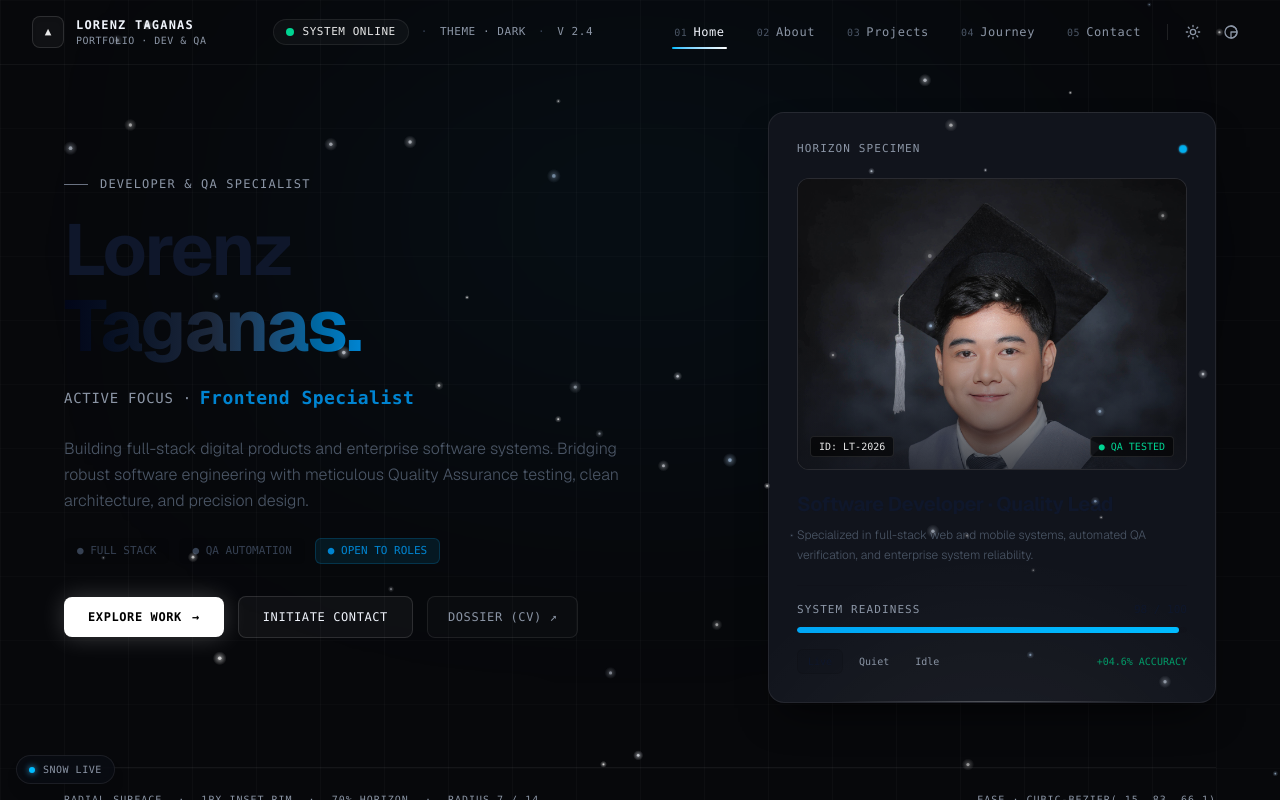
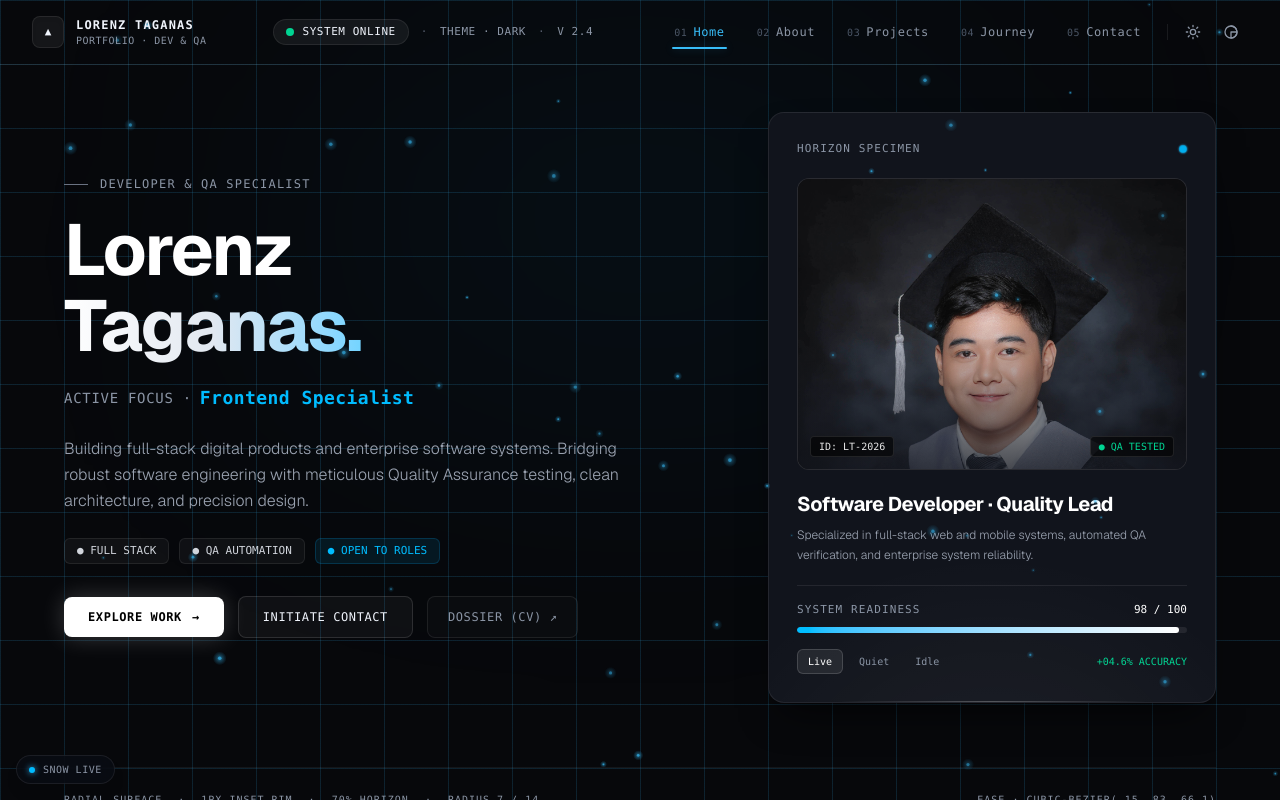
Before and after one commit to LorenzTaganas/Portfolio, a Next.js app: page / in a window 1280 px wide. Shown: the top 800 px of the page. Built offline with nearby package versions, Linux system fonts and the light colour scheme.

Commit message:
feat: add project guidance documentation, enhance global styles, and improve component accessibility

```diff
--- a/app/globals.css
+++ b/app/globals.css
@@ -1,4 +1,7 @@
 @import "tailwindcss";
+
+@custom-variant dark (&:where(html:not(.light), html:not(.light) *));
+@custom-variant light (&:where(html.light, html.light *));
 
 /* ==========================================================================
    LUMEN EDGE DESIGN SYSTEM TOKENS & UTILITIES
@@ -24,12 +27,15 @@
 
   --horizon-glow: rgba(255, 255, 255, 0.35);
   --radial-light: rgba(255, 255, 255, 0.06);
+  --grid-line: rgba(56, 189, 248, 0.08);
 
   /* Functional Accent (Default: Luminous Cyan / Ice Blue) */
   --accent-primary: #38bdf8;
   --accent-secondary: #0284c7;
   --accent-glow: rgba(56, 189, 248, 0.25);
   --accent-text: #07080b;
+  --action-bg: #f0f4fc;
+  --action-text: #07080b;
 
   --border-color: var(--rim-hairline);
   --shadow-color: rgba(0, 0, 0, 0.6);
@@ -53,11 +59,14 @@ html.light {
 
   --horizon-glow: rgba(15, 23, 42, 0.15);
   --radial-light: rgba(15, 23, 42, 0.03);
+  --grid-line: rgba(2, 132, 199, 0.1);
 
   --accent-primary: #0284c7;
   --accent-secondary: #0369a1;
   --accent-glow: rgba(2, 132, 199, 0.18);
   --accent-text: #ffffff;
+  --action-bg: #0f172a;
+  --action-text: #ffffff;
 
   --border-color: var(--rim-hairline);
   --shadow-color: rgba(15, 23, 42, 0.08);
@@ -68,36 +77,50 @@ html.accent-green {
   --accent-primary: #10b981;
   --accent-secondary: #059669;
   --accent-glow: rgba(16, 185, 129, 0.28);
+  --grid-line: rgba(16, 185, 129, 0.1);
 }
 html.accent-white {
   --accent-primary: #f8fafc;
   --accent-secondary: #cbd5e1;
   --accent-glow: rgba(255, 255, 255, 0.3);
+  --grid-line: rgba(248, 250, 252, 0.1);
+}
+
+html.light.accent-white {
+  --accent-primary: #0f172a;
+  --accent-secondary: #334155;
+  --accent-glow: rgba(15, 23, 42, 0.2);
+  --grid-line: rgba(15, 23, 42, 0.1);
 }
 html.accent-blue {
   --accent-primary: #38bdf8;
   --accent-secondary: #0284c7;
   --accent-glow: rgba(56, 189, 248, 0.25);
+  --grid-line: rgba(56, 189, 248, 0.08);
 }
 html.accent-red {
   --accent-primary: #f43f5e;
   --accent-secondary: #e11d48;
   --accent-glow: rgba(244, 63, 94, 0.25);
+  --grid-line: rgba(244, 63, 94, 0.1);
 }
 html.accent-orange {
   --accent-primary: #f97316;
   --accent-secondary: #ea580c;
   --accent-glow: rgba(249, 115, 22, 0.25);
+  --grid-line: rgba(249, 115, 22, 0.1);
 }
 html.accent-purple {
   --accent-primary: #a855f7;
   --accent-secondary: #9333ea;
   --accent-glow: rgba(168, 85, 247, 0.25);
+  --grid-line: rgba(168, 85, 247, 0.1);
 }
 html.accent-grey {
   --accent-primary: #94a3b8;
   --accent-secondary: #64748b;
   --accent-glow: rgba(148, 163, 184, 0.2);
+  --grid-line: rgba(148, 163, 184, 0.1);
 }
 
 /* ==========================================================================
@@ -117,15 +140,15 @@ html, body {
 /* Subtle Vertical Hairline Grid */
 .tech-grid-bg {
   background-image:
-    linear-gradient(to right, rgba(255, 255, 255, 0.025) 1px, transparent 1px),
-    linear-gradient(to bottom, rgba(255, 255, 255, 0.015) 1px, transparent 1px);
+    linear-gradient(to right, var(--grid-line) 1px, transparent 1px),
+    linear-gradient(to bottom, var(--grid-line) 1px, transparent 1px);
   background-size: 64px 64px;
 }
 
 html.light .tech-grid-bg {
   background-image:
-    linear-gradient(to right, rgba(15, 23, 42, 0.03) 1px, transparent 1px),
-    linear-gradient(to bottom, rgba(15, 23, 42, 0.018) 1px, transparent 1px);
+    linear-gradient(to right, var(--grid-line) 1px, transparent 1px),
+    linear-gradient(to bottom, var(--grid-line) 1px, transparent 1px);
   background-size: 64px 64px;
 }
 
@@ -151,6 +174,29 @@ html.light .horizon-panel {
 
 html.light .horizon-panel:hover {
   box-shadow: 0 18px 38px -12px rgba(15, 23, 42, 0.14);
+}
+
+.action-button {
+  background-color: var(--action-bg) !important;
+  color: var(--action-text) !important;
+}
+
+.action-button:hover {
+  background-color: var(--accent-primary) !important;
+  color: #ffffff !important;
+}
+
+html.accent-white .action-button:hover {
+  color: #07080b !important;
+}
+
+html.light.accent-white .action-button:hover {
+  color: #ffffff !important;
+}
+
+.accent-swatch-white {
+  background-image: linear-gradient(90deg, #ffffff 0 50%, #07080b 50% 100%) !important;
+  background-color: #07080b !important;
 }
 
 /* 70% Luminous Horizon Line */
--- a/components/ClientLayout.tsx
+++ b/components/ClientLayout.tsx
@@ -66,11 +66,11 @@ export default function ClientLayout({ children }: { children: React.ReactNode }
   }, [])
 
   return (
-    <>
+    <div className="tech-grid-bg min-h-screen">
       <Snowflakes />
       <Navbar />
       {children}
       <Footer />
-    </>
+    </div>
   )
 }
--- a/components/Contact.tsx
+++ b/components/Contact.tsx
@@ -214,7 +214,7 @@ const Contact = () => {
                     id="contact-submit"
                     type="submit"
                     disabled={formState === 'loading'}
-                    className="w-full sm:w-auto inline-flex items-center justify-center gap-2 px-8 py-3.5 bg-slate-900 text-white dark:bg-white dark:text-black rounded-lg hover:bg-sky-600 dark:hover:bg-sky-200 transition-all duration-300 font-mono text-xs font-semibold tracking-wider shadow-md disabled:opacity-50"
+                    className="action-button w-full sm:w-auto inline-flex items-center justify-center gap-2 px-8 py-3.5 rounded-lg transition-all duration-300 font-mono text-xs font-semibold tracking-wider shadow-md disabled:opacity-50"
                   >
                     {formState === 'loading' ? (
                       <>
--- a/components/Footer.tsx
+++ b/components/Footer.tsx
@@ -48,20 +48,20 @@ const Footer = () => {
   ]
 
   return (
-    <footer className="relative border-t border-white/[0.08] bg-[#06070a] py-14 px-4 sm:px-6 lg:px-8">
+    <footer className="relative border-t border-[var(--rim-hairline)] bg-[var(--bg-void)]/80 py-14 px-4 sm:px-6 lg:px-8">
       <div className="max-w-6xl mx-auto">
         <div className="grid md:grid-cols-12 gap-8 mb-12 items-start">
           {/* Brand Column */}
           <div className="md:col-span-6 space-y-4">
             <div className="flex items-center gap-3">
-              <div className="w-8 h-8 rounded-lg bg-white/[0.05] border border-white/[0.12] flex items-center justify-center">
-                <span className="text-[11px] font-mono text-white font-bold">▲</span>
+              <div className="w-8 h-8 rounded-lg bg-[var(--radial-light)] border border-[var(--rim-hairline)] flex items-center justify-center">
+                <span className="text-[11px] font-mono text-[var(--text-fore)] font-bold">▲</span>
               </div>
-              <span className="font-mono text-xs font-semibold tracking-widest text-white uppercase">
+              <span className="font-mono text-xs font-semibold tracking-widest text-[var(--text-fore)] uppercase">
                 LORENZ TAGANAS
               </span>
             </div>
-            <p className="text-gray-400 text-xs sm:text-sm leading-relaxed max-w-md font-light">
+            <p className="text-[var(--text-muted)] text-xs sm:text-sm leading-relaxed max-w-md font-light">
               Crafted by Lorenz Taganas — Full Stack Developer & Quality Assurance Engineer. Engineered for resilience, visual elegance, and performance.
             </p>
             <div className="telemetry-pill">
@@ -72,7 +72,7 @@ const Footer = () => {
 
           {/* Quick Links */}
           <div className="md:col-span-3">
-            <h3 className="font-mono text-xs uppercase tracking-widest text-white mb-4">
+            <h3 className="font-mono text-xs uppercase tracking-widest text-[var(--text-fore)] mb-4">
               DIRECTORY
             </h3>
             <ul className="space-y-2 font-mono text-xs">
@@ -80,7 +80,7 @@ const Footer = () => {
                 <li key={link.name}>
                   <a
                     href={link.href}
-                    className="text-gray-400 hover:text-white transition-colors flex items-center gap-2"
+                    className="text-[var(--text-muted)] hover:text-[var(--text-fore)] transition-colors flex items-center gap-2"
                   >
                     <span className="text-gray-600 text-[10px]">{link.code}</span>
                     <span>{link.name}</span>
@@ -92,7 +92,7 @@ const Footer = () => {
 
           {/* Socials & Dossier */}
           <div className="md:col-span-3">
-            <h3 className="font-mono text-xs uppercase tracking-widest text-white mb-4">
+            <h3 className="font-mono text-xs uppercase tracking-widest text-[var(--text-fore)] mb-4">
               CONNECT
             </h3>
             <div className="flex gap-2.5 mb-5">
@@ -102,7 +102,7 @@ const Footer = () => {
                   href={social.url}
                   target={social.url.startsWith('http') ? '_blank' : undefined}
                   rel={social.url.startsWith('http') ? 'noopener noreferrer' : undefined}
-                  className="w-9 h-9 rounded-lg bg-white/[0.03] border border-white/[0.08] hover:border-white/30 text-gray-400 hover:text-white flex items-center justify-center transition-all duration-200"
+                  className="w-9 h-9 rounded-lg bg-[var(--radial-light)] border border-[var(--rim-hairline)] hover:border-[var(--rim-hairline-hover)] text-[var(--text-muted)] hover:text-[var(--text-fore)] flex items-center justify-center transition-all duration-200"
                   aria-label={social.name}
                 >
                   {social.icon}
@@ -112,7 +112,7 @@ const Footer = () => {
             <a
               href="/resume.pdf"
               download
-              className="inline-flex items-center gap-2 px-4 py-2 rounded-lg bg-white/[0.04] border border-white/[0.1] hover:border-white/30 text-xs font-mono text-white transition-all"
+              className="inline-flex items-center gap-2 px-4 py-2 rounded-lg bg-[var(--radial-light)] border border-[var(--rim-hairline)] hover:border-[var(--rim-hairline-hover)] text-xs font-mono text-[var(--text-fore)] transition-all"
             >
               <span>DOWNLOAD RESUME</span>
               <span>↓</span>
@@ -121,7 +121,7 @@ const Footer = () => {
         </div>
 
         {/* Bottom Metadata */}
-        <div className="pt-8 border-t border-white/[0.06] flex flex-col sm:flex-row items-center justify-between gap-4 font-mono text-[11px] text-gray-500">
+        <div className="pt-8 border-t border-[var(--rim-hairline)] flex flex-col sm:flex-row items-center justify-between gap-4 font-mono text-[11px] text-[var(--text-muted)]">
           <p>© {currentYear} Lorenz Taganas. All systems operational.</p>
           <p className="flex items-center gap-2">
             <span>NEXT.JS 16</span>
--- a/components/Navbar.tsx
+++ b/components/Navbar.tsx
@@ -13,9 +13,9 @@ const Navbar = () => {
   const [indicatorStyle, setIndicatorStyle] = useState({ left: 0, width: 0, opacity: 0 })
 
   const accentOptions = [
+    { name: 'white' as const, colorClass: 'accent-swatch-white', label: 'White / Black' },
     { name: 'blue' as const, colorClass: 'bg-[#38BDF8]', label: 'Cyan / Ice' },
     { name: 'green' as const, colorClass: 'bg-[#10B981]', label: 'Emerald' },
-    { name: 'white' as const, colorClass: 'bg-[#FFFFFF]', label: 'Pure White' },
     { name: 'red' as const, colorClass: 'bg-[#F43F5E]', label: 'Rose' },
     { name: 'orange' as const, colorClass: 'bg-[#F97316]', label: 'Amber' },
     { name: 'purple' as const, colorClass: 'bg-[#A855F7]', label: 'Violet' },
@@ -104,8 +104,8 @@ const Navbar = () => {
     <header
       className={`fixed top-0 left-0 right-0 z-50 transition-all duration-300 ${
         isScrolled
-          ? 'bg-[#07080b]/85 dark:bg-[#07080b]/85 light:bg-[#f5f7fa]/90 backdrop-blur-xl border-b border-white/[0.07] shadow-lg shadow-black/40'
-          : 'bg-transparent border-b border-white/[0.03]'
+          ? 'bg-[var(--bg-navbar)] backdrop-blur-xl border-b border-[var(--rim-hairline)] shadow-lg shadow-black/40'
+          : 'bg-transparent border-b border-[var(--rim-hairline)]'
       }`}
     >
       <div className="max-w-7xl mx-auto px-4 sm:px-6 lg:px-8">
@@ -116,29 +116,29 @@ const Navbar = () => {
             onClick={(e) => handleNavClick(e, '#home')}
             className="flex items-center gap-3 group"
           >
-            <div className="w-8 h-8 rounded-lg bg-white/[0.04] border border-white/[0.12] group-hover:border-white/30 flex items-center justify-center transition-all duration-300 group-hover:scale-105 shadow-inner">
-              <span className="text-[11px] text-white/90 font-mono font-bold">▲</span>
+            <div className="w-8 h-8 rounded-lg bg-[var(--radial-light)] border border-[var(--rim-hairline)] group-hover:border-[var(--rim-hairline-hover)] flex items-center justify-center transition-all duration-300 group-hover:scale-105 shadow-inner">
+              <span className="text-[11px] text-[var(--text-fore)] font-mono font-bold">▲</span>
             </div>
             <div className="flex flex-col">
-              <span className="font-mono text-xs font-semibold tracking-widest text-white dark:text-white light:text-gray-900 uppercase">
+              <span className="font-mono text-xs font-semibold tracking-widest text-[var(--text-fore)] uppercase">
                 LORENZ TAGANAS
               </span>
-              <span className="text-[10px] font-mono text-gray-500 tracking-wider">
+              <span className="text-[10px] font-mono text-[var(--text-muted)] tracking-wider">
                 PORTFOLIO · DEV & QA
               </span>
             </div>
           </a>
 
           {/* Center / Right Telemetry Status Pill (Directly from reference screenshot) */}
-          <div className="hidden xl:flex items-center gap-3 font-mono text-[11px] tracking-wider text-gray-400 select-none">
-            <span className="flex items-center gap-2 px-3 py-1 rounded-full bg-white/[0.03] border border-white/[0.08]">
+          <div className="hidden xl:flex items-center gap-3 font-mono text-[11px] tracking-wider text-[var(--text-muted)] select-none">
+            <span className="flex items-center gap-2 px-3 py-1 rounded-full bg-[var(--radial-light)] border border-[var(--rim-hairline)]">
               <span className="w-2 h-2 rounded-full bg-emerald-400 beacon-online shadow-[0_0_8px_#34d399]" />
-              <span className="text-white/90 font-medium">SYSTEM ONLINE</span>
+              <span className="text-[var(--text-fore)] font-medium">SYSTEM ONLINE</span>
             </span>
-            <span className="text-gray-700">·</span>
-            <span className="text-gray-400">THEME · {theme.toUpperCase()}</span>
-            <span className="text-gray-700">·</span>
-            <span className="text-gray-500">V 2.4</span>
+            <span className="text-[var(--text-dim)]">·</span>
+            <span>THEME · {theme.toUpperCase()}</span>
+            <span className="text-[var(--text-dim)]">·</span>
+            <span className="text-[var(--text-muted)]">V 2.4</span>
           </div>
 
           {/* Desktop Navigation Links */}
@@ -155,7 +155,7 @@ const Navbar = () => {
                   onClick={(e) => handleNavClick(e, item.href)}
                   className={`relative px-3.5 py-1.5 font-mono text-xs tracking-wider transition-colors duration-200 rounded-md ${
                     isActive
-                      ? 'text-white font-medium'
+                      ? 'text-[var(--accent-primary)] font-medium'
                       : 'text-gray-400 hover:text-white hover:bg-white/[0.03]'
                   }`}
                 >
@@ -169,7 +169,7 @@ const Navbar = () => {
 
             {/* Sliding Luminous Horizon Indicator */}
             <span
-              className="absolute bottom-0 h-[2px] bg-gradient-to-r from-sky-400 to-white pointer-events-none rounded-full"
+              className="absolute bottom-0 h-[2px] bg-[var(--accent-primary)] pointer-events-none rounded-full shadow-[0_0_8px_var(--accent-glow)]"
               style={{
                 left: indicatorStyle.left,
                 width: indicatorStyle.width,
@@ -180,12 +180,12 @@ const Navbar = () => {
             />
 
             {/* Controls Divider */}
-            <div className="w-[1px] h-4 bg-white/[0.1] mx-2" />
+            <div className="w-[1px] h-4 bg-[var(--rim-hairline)] mx-2" />
 
             {/* Theme Toggle Button */}
             <button
               onClick={toggleTheme}
-              className="p-2 text-gray-400 hover:text-white hover:bg-white/[0.05] rounded-lg transition-all duration-200 border border-transparent hover:border-white/[0.08]"
+              className="p-2 text-[var(--text-muted)] hover:text-[var(--text-fore)] hover:bg-[var(--radial-light)] rounded-lg transition-all duration-200 border border-transparent hover:border-[var(--rim-hairline-hover)]"
               aria-label="Toggle theme"
               title={`Switch to ${theme === 'dark' ? 'Light' : 'Dark'} Mode`}
             >
@@ -223,7 +223,7 @@ const Navbar = () => {
             <div className="relative">
               <button
                 onClick={() => setIsColorDropdownOpen(!isColorDropdownOpen)}
-                className="p-2 text-gray-400 hover:text-white hover:bg-white/[0.05] rounded-lg transition-all duration-200 border border-transparent hover:border-white/[0.08] flex items-center justify-center"
+                className="p-2 text-[var(--text-muted)] hover:text-[var(--text-fore)] hover:bg-[var(--radial-light)] rounded-lg transition-all duration-200 border border-transparent hover:border-[var(--rim-hairline-hover)] flex items-center justify-center"
                 aria-label="Choose Accent Color"
                 title={`Accent: ${accentColor}`}
               >
@@ -249,7 +249,7 @@ const Navbar = () => {
                     className="fixed inset-0 z-40"
                     onClick={() => setIsColorDropdownOpen(false)}
                   />
-                  <div className="absolute right-0 mt-2 bg-[#0d0f14]/95 backdrop-blur-2xl border border-white/[0.12] rounded-xl px-3 py-2.5 shadow-2xl z-50 flex items-center gap-2.5">
+                  <div className="absolute right-0 mt-2 bg-[var(--bg-panel)]/95 backdrop-blur-2xl border border-[var(--rim-hairline)] rounded-xl px-3 py-2.5 shadow-2xl z-50 flex items-center gap-2.5">
                     {accentOptions.map((opt) => {
                       const isSelected = accentColor === opt.name
                       return (
@@ -263,7 +263,7 @@ const Navbar = () => {
                             opt.colorClass
                           } ${
                             isSelected
-                              ? 'ring-2 ring-white ring-offset-2 ring-offset-[#0d0f14] scale-110 shadow-lg'
+                              ? 'ring-2 ring-[var(--text-fore)] ring-offset-2 ring-offset-[var(--bg-panel)] scale-110 shadow-lg'
                               : 'opacity-70 hover:opacity-100 hover:scale-110'
                           }`}
                           title={opt.label}
@@ -280,7 +280,7 @@ const Navbar = () => {
           {/* Mobile menu trigger */}
           <button
             onClick={() => setIsMobileMenuOpen(!isMobileMenuOpen)}
-            className="md:hidden text-gray-400 hover:text-white p-2"
+            className="md:hidden text-[var(--text-muted)] hover:text-[var(--text-fore)] p-2"
             aria-label="Open menu"
           >
             <svg className="h-6 w-6" fill="none" viewBox="0 0 24 24" stroke="currentColor">
@@ -296,7 +296,7 @@ const Navbar = () => {
 
       {/* Mobile Drawer */}
       {isMobileMenuOpen && (
-        <div className="md:hidden bg-[#0a0c12]/95 backdrop-blur-2xl border-b border-white/[0.08] px-4 py-4 space-y-2">
+        <div className="md:hidden bg-[var(--bg-navbar)] backdrop-blur-2xl border-b border-[var(--rim-hairline)] px-4 py-4 space-y-2">
           {navItems.map((item) => {
             const isActive = activeSection === item.href.slice(1)
             return (
@@ -315,10 +315,10 @@ const Navbar = () => {
               </a>
             )
           })}
-          <div className="pt-3 border-t border-white/[0.08] flex items-center justify-between">
+          <div className="pt-3 border-t border-[var(--rim-hairline)] flex items-center justify-between">
             <button
               onClick={toggleTheme}
-              className="font-mono text-xs text-gray-400 hover:text-white flex items-center gap-2"
+              className="font-mono text-xs text-[var(--text-muted)] hover:text-[var(--text-fore)] flex items-center gap-2"
             >
               <span>THEME: {theme.toUpperCase()}</span>
             </button>
--- a/components/Snowflakes.tsx
+++ b/components/Snowflakes.tsx
@@ -1,6 +1,7 @@
 'use client'
 
 import React, { useEffect, useRef, useState } from 'react'
+import { useTheme } from './ThemeProvider'
 
 interface Particle {
   x: number
@@ -14,7 +15,22 @@ interface Particle {
   color: string
 }
 
+function toRgbaPrefix(color: string): string {
+  const hex = color.replace('#', '')
+  const normalized = hex.length === 3
+    ? hex.split('').map((part) => `${part}${part}`).join('')
+    : hex
+
+  if (normalized.length !== 6) return 'rgba(240, 244, 252, '
+
+  const red = Number.parseInt(normalized.slice(0, 2), 16)
+  const green = Number.parseInt(normalized.slice(2, 4), 16)
+  const blue = Number.parseInt(normalized.slice(4, 6), 16)
+  return `rgba(${red}, ${green}, ${blue}, `
+}
+
 const Snowflakes = () => {
+  const { accentColor } = useTheme()
   const canvasRef = useRef<HTMLCanvasElement | null>(null)
   const [isEnabled, setIsEnabled] = useState(true)
   const [isClient, setIsClient] = useState(false)
@@ -53,13 +69,11 @@ const Snowflakes = () => {
 
     window.addEventListener('resize', handleResize)
 
-    // Palette of soft luminous particles matching the theme
-    const colors = [
-      'rgba(240, 244, 252, ', // Lumen white
-      'rgba(216, 226, 240, ', // Soft ice
-      'rgba(186, 215, 248, ', // Crystal blue
-      'rgba(255, 255, 255, ', // Pure white
-    ]
+    const accent = getComputedStyle(document.documentElement)
+      .getPropertyValue('--accent-primary')
+      .trim()
+    const accentRgba = toRgbaPrefix(accent)
+    const colors = [accentRgba, accentRgba, accentRgba]
 
     const particleCount = Math.min(55, Math.floor(width / 24))
     const particles: Particle[] = []
@@ -133,7 +147,7 @@ const Snowflakes = () => {
         cancelAnimationFrame(animationFrameRef.current)
       }
     }
-  }, [isEnabled, isClient])
+  }, [accentColor, isEnabled, isClient])
 
   if (!isClient) return null
 
```
Also changed, not shown: components/Projects.tsx (+12 -11 lines), 1 other file (tests, documents, lock files or other folders).
